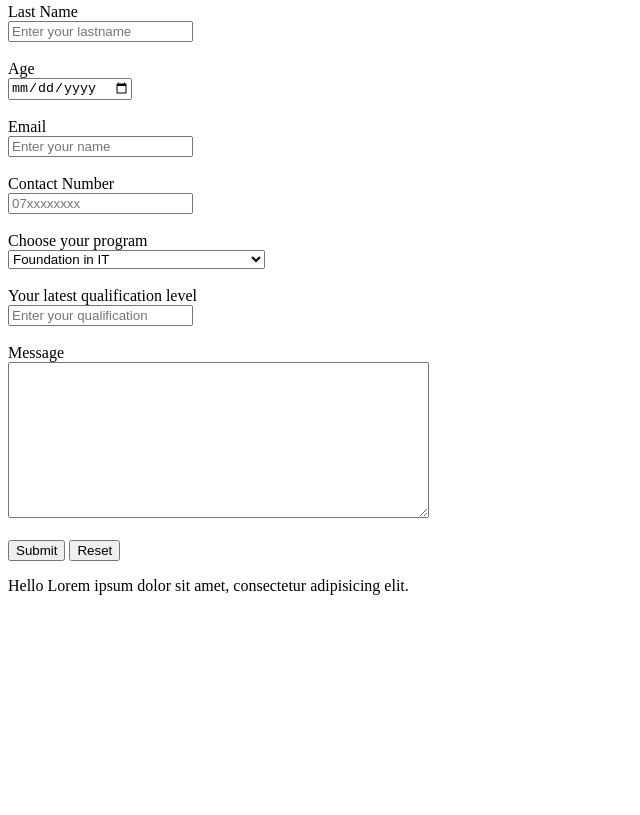
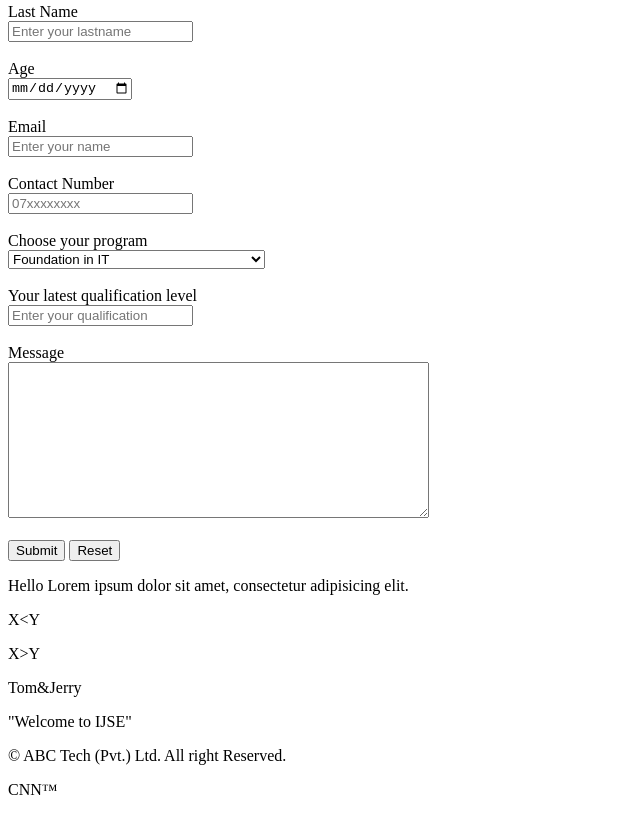
Before and after one commit to glen654/html, a plain HTML site: page pages/page1.html in a window 1280 px wide. Shown: the part 3806-4621 px from the top of the page, without its empty margins (0-640 px from the left). Before the commit the page ends 4417 px from the top, so only its background shows below. Drawn offline with Linux system fonts and the light colour scheme.

Commit message:
modified html

```diff
--- a/pages/page1.html
+++ b/pages/page1.html
@@ -429,7 +429,35 @@
 
     <!--Special characters-->
     <p>
-       Hello&nbsp;Lorem ipsum dolor sit amet, consectetur adipisicing elit.<!-- &nbsp is special character to give a space we have define a special character with colon-->
+       Hello&nbsp;Lorem ipsum dolor sit amet, consectetur adipisicing elit.<!-- &nbsp is special character to give a non-breaking space we have define a special character with colon-->
     </p>
+
+    <p>
+        X&lt;Y <!-- &lt; gives less than-->
+    </p>
+
+    <p>
+        X&gt;Y <!-- &gt; gives greater than-->
+    </p>
+
+    <p>
+        Tom&amp;Jerry <!-- & sign-->
+    </p>
+
+    <p>
+        &quot;Welcome to IJSE&quot; <!--quotation-->
+    </p>
+
+    <p>
+       &copy; ABC Tech (Pvt.) Ltd. All right Reserved.<!--copyright symbol-->
+    </p>
+
+    <p>
+        CNN&trade;<!--trademark symbol-->
+    </p>
+
+    <!--Miscellaneous tags--><!--tags that is on the html file but not visible in the webpage-->
+    <link rel="stylesheet" href=""><!--mtags-->
+
 </body>
 </html>
```
Also changed, not shown: index.html (+1 -0 lines).
